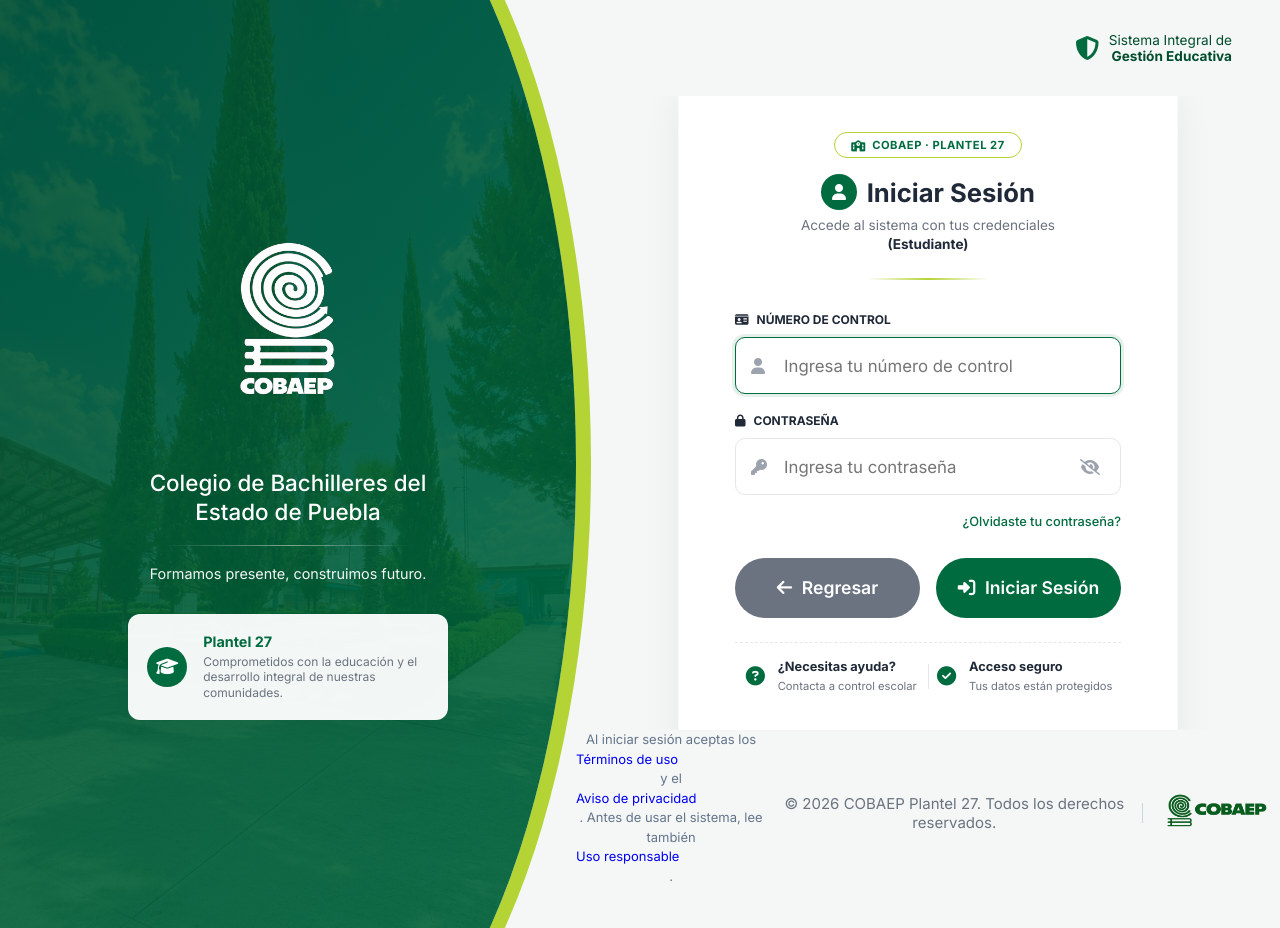
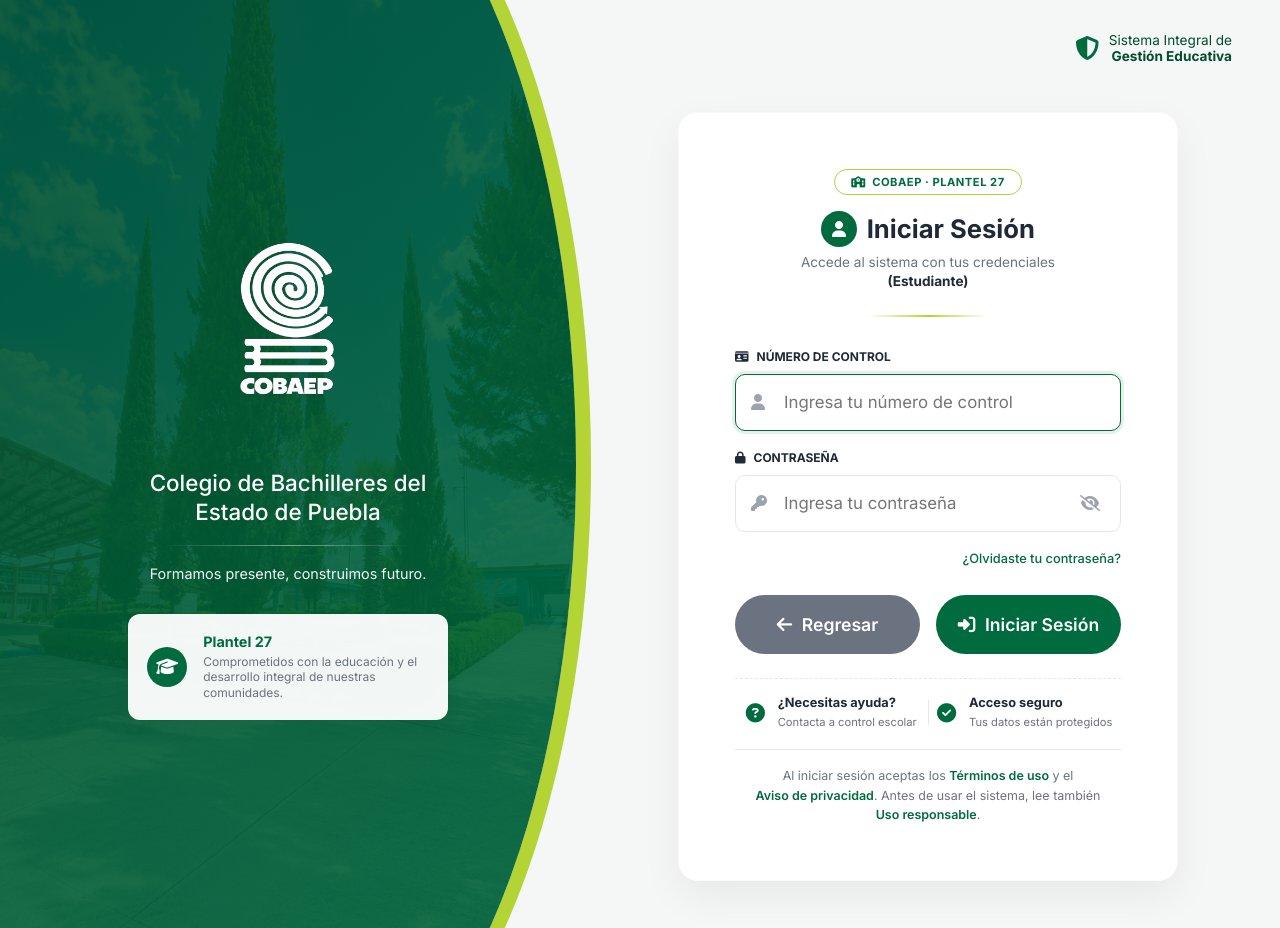
Before and after one commit to kiritog24/Sige-Cobaep-Servicio-Social, a PHP site: page /sige_cobaep1/login.php in a window 1280 px wide. Run offline with PHP 8.4, Linux system fonts and the light colour scheme.

Commit message:
Login: aviso legal dentro de la tarjeta y sin recortes en pantallas bajas
El aviso de términos quedaba en el pie (acomodado en fila), se partía y
empujaba la tarjeta, que se recortaba arriba y abajo. Ahora va dentro de la
tarjeta; en computadora el panel del formulario se desplaza si no cabe y la
tarjeta se compacta en ventanas de menos de 900 px de alto.

Co-Authored-By: Claude Opus 5.5 <noreply@anthropic.com>

```diff
--- a/css/styles.css
+++ b/css/styles.css
@@ -609,3 +609,21 @@ html, body {
         display: none; /* Ocultamos el divisor del footer final en móviles */
     }
 }
+/* Aviso legal dentro de la tarjeta de inicio de sesión */
+.login-legal { margin: 1.2rem 0 0; padding-top: 1rem; border-top: 1px solid var(--border-color); font-size: .78rem; line-height: 1.55; text-align: center; color: var(--text-muted); }
+.login-legal a { color: var(--primary-color); font-weight: 600; text-decoration: none; white-space: nowrap; }
+.login-legal a:hover { text-decoration: underline; }
+
+/* La tarjeta nunca se recorta: si no cabe a lo alto, el panel derecho se desplaza */
+@media (min-width: 993px) {
+    .form-panel { overflow-y: auto; overflow-x: hidden; }
+    .login-container { flex: 1 0 auto; overflow: visible; padding: 1rem 2rem; }
+    .bottom-footer { flex-shrink: 0; padding-top: 1rem; }
+}
+/* Ventanas bajas (laptops, navegador con barras): tarjeta más compacta */
+@media (min-width: 993px) and (max-height: 900px) {
+    .top-header { padding: 1.2rem 3rem; }
+    .login-box { padding: 2rem 3rem; }
+    .login-header { margin-bottom: 1.2rem; }
+    .bottom-footer { padding-bottom: 1rem; }
+}
--- a/login.php
+++ b/login.php
@@ -21,7 +21,7 @@ if ($rol_esperado == 'admin') {
     <title>Iniciar Sesión · COBAEP Plantel 27</title>
     <link href="https://fonts.googleapis.com/css2?family=Inter:wght@400;500;600;700&display=swap" rel="stylesheet">
     <link rel="stylesheet" href="https://cdnjs.cloudflare.com/ajax/libs/font-awesome/6.4.0/css/all.min.css" />
-    <link rel="stylesheet" href="css/styles.css">
+    <link rel="stylesheet" href="css/styles.css?v=2">
     <link rel="stylesheet" href="css/responsive.css?v=5">
 </head>
 <body>
@@ -151,11 +151,11 @@ if ($rol_esperado == 'admin') {
                             </div>
                         </div>
                     </div>
+                    <p class="login-legal">Al iniciar sesión aceptas los <a href="informacion/terminos.html">Términos de uso</a> y el <a href="informacion/privacidad.html">Aviso de privacidad</a>. Antes de usar el sistema, lee también <a href="informacion/uso-responsable.html">Uso responsable</a>.</p>
                 </div>
             </div>
 
             <footer class="bottom-footer">
-                <p class="login-legal" style="font-size:13px; text-align:center; color:#64748b; margin:0 0 10px; line-height:1.5;">Al iniciar sesión aceptas los <a href="informacion/terminos.html">Términos de uso</a> y el <a href="informacion/privacidad.html">Aviso de privacidad</a>. Antes de usar el sistema, lee también <a href="informacion/uso-responsable.html">Uso responsable</a>.</p>
                 <p style="font-size: 15px; text-align: center"  >&copy; <?php echo date('Y'); ?> COBAEP Plantel 27. Todos los derechos reservados.</p>
                 <div class="footer-divider-sm"></div>
                 <a href="http://www.cobaep.edu.mx/plantel-27/" target="_blank" rel="noopener noreferrer">
```
